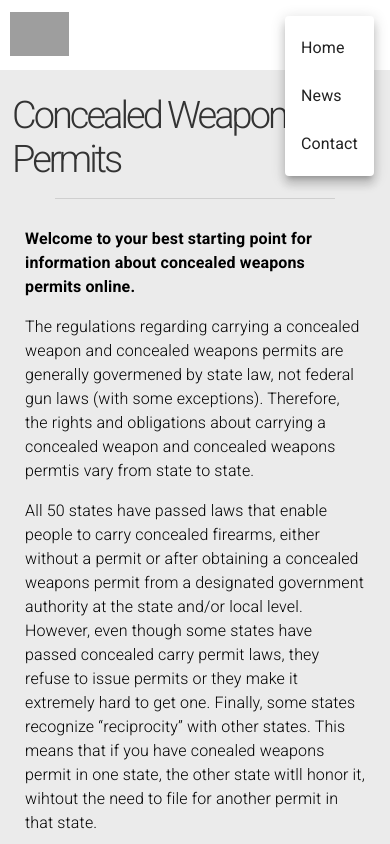
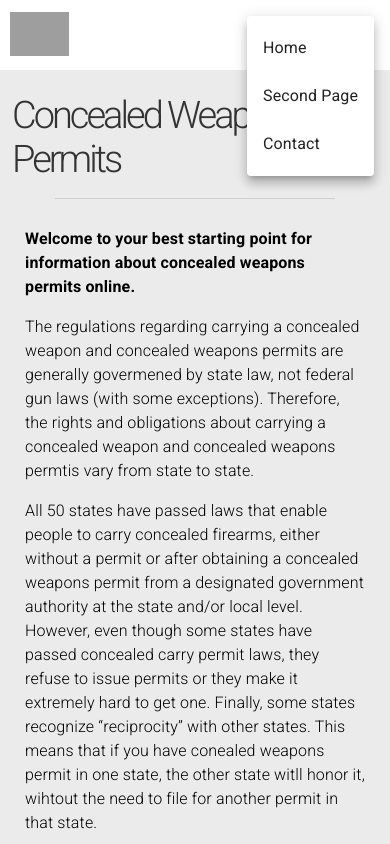
Before and after one commit to kjannette/carry-concealed, a React app: page / in a window 390 px wide. Both pictures are taken after a click on the button 337 px from the left and 36 px from the top of the page. Shown: the top 844 px of the page. Built offline with nearby package versions, Linux system fonts and the light colour scheme; grey boxes are pictures that could not be loaded.

Commit message:
Add React Router links to popover menu on mobile

```diff
--- a/src/components/NavBar.js
+++ b/src/components/NavBar.js
@@ -55,8 +55,8 @@ const NavBar = props => {
                 open={Boolean(anchorEl)}
                 onClose={handleClose}
             >
-                <MenuItem onClick={handleClose}>Home</MenuItem>
-                <MenuItem onClick={handleClose}>News</MenuItem>
+                <MenuItem onClick={handleClose} component={Link} to="/">Home</MenuItem>
+                <MenuItem onClick={handleClose} component={Link} to="/secondpage">Second Page</MenuItem>
                 <MenuItem onClick={handleClose}>Contact</MenuItem>
             </Menu>
         </div>
```
